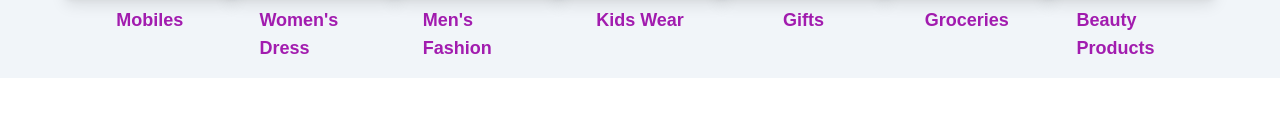
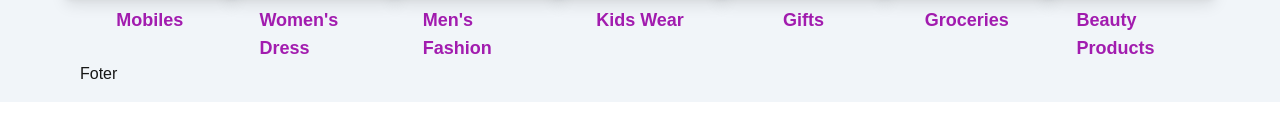
Before and after one commit to MonikaDevHJ/Kushi_Styles, a Next.js app: page / in a window 1280 px wide. Shown: the part 374-514 px from the top of the page. Built offline with nearby package versions, Linux system fonts and the light colour scheme.

Commit message:
footer making

```diff
--- /dev/null
+++ b/src/components/Footer.tsx
@@ -0,0 +1,11 @@
+import React from 'react'
+
+const Footer = () => {
+  return (
+    <div>
+      <h1>Foter</h1>
+    </div>
+  )
+}
+
+export default Footer
--- a/src/pages/index.tsx
+++ b/src/pages/index.tsx
@@ -1,5 +1,6 @@
 import Navbar from "@/components/Navbar";
 import AllIItem from "../components/AllIItem"
+import Footer from "@/components/Footer";
 
 
 export default function Home() {
@@ -9,6 +10,7 @@
     <Navbar/>
 
     <AllIItem/>
+    <Footer/>
 
    </div>
   );
```
